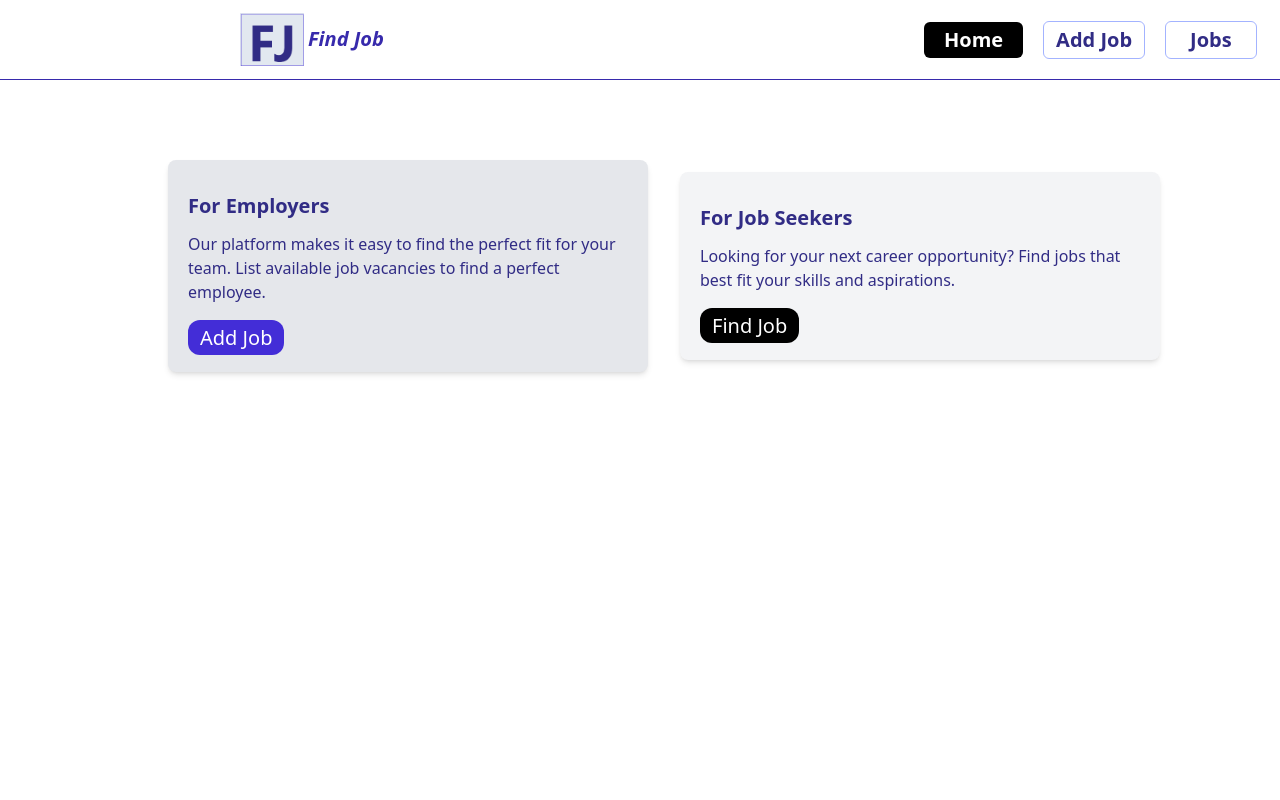
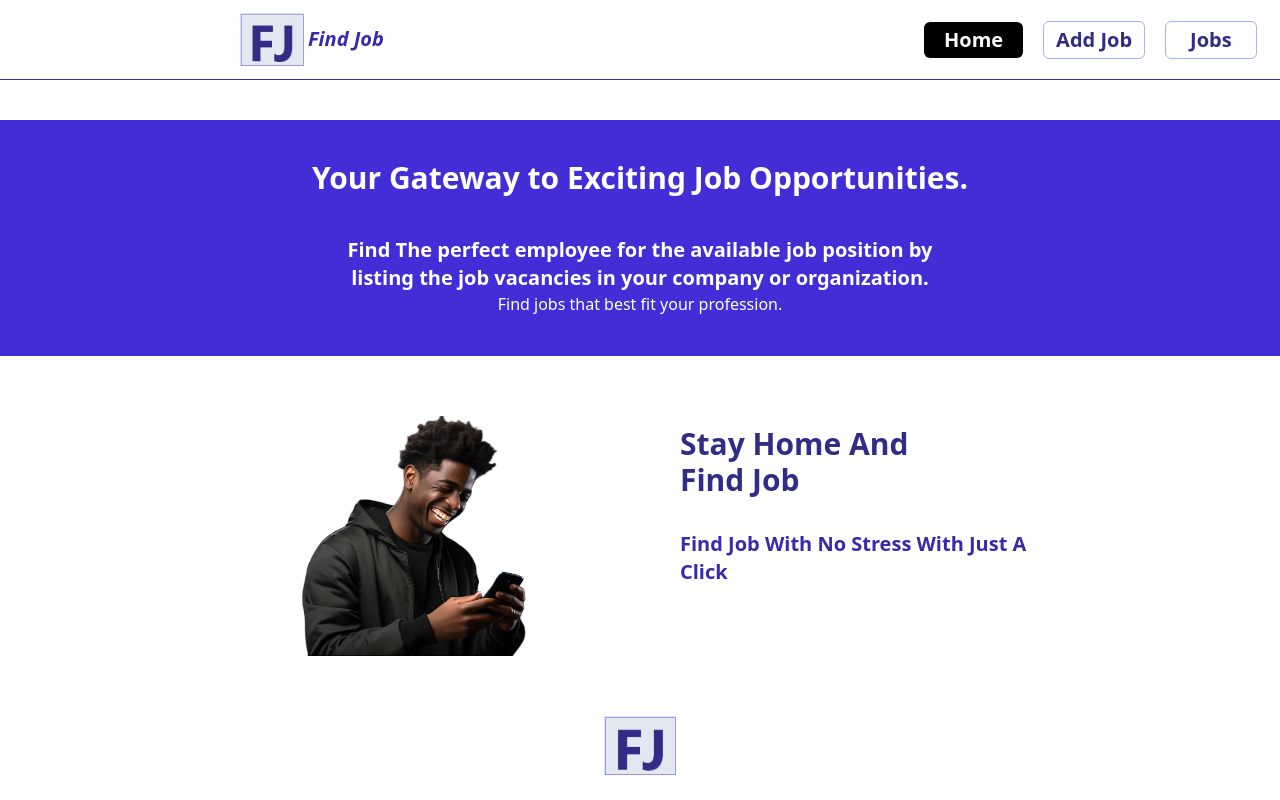
Before and after one commit to AsieduAmos/Jaman-Jobs, a React (Vite) app: page /home in a window 1280 px wide. Shown: the top 800 px of the page. Built offline with nearby package versions, Linux system fonts and the light colour scheme.

Commit message:
head component added

```diff
--- a/src/pages/AuthPage.jsx
+++ b/src/pages/AuthPage.jsx
@@ -1,17 +1,17 @@
 import React from 'react'
 import FJ from '../images/FJ.png'
 import findjob from '../images/findjob.png'
-import NavBar from '../components/NavBar'
+
 
 
 const AuthPage = () => {
   return (
   <>
-     <NavBar />
+
     <div className='grid lg:grid-cols-2 md:grid-cols-1 grid-cols-1 items-center justify-center pointer-events-none select-none'>
-        <img className='w-120 md:w-140 lg:w-100 lg:ml-70 md:ml-40 ml-10 mt-15' src={findjob} alt=" black young man looking on mobile phone" />
+        <img className='w-120 md:w-140 lg:w-90 lg:ml-70 md:ml-40 ml-10 mt-15' src={findjob} alt=" black young man looking on mobile phone" />
         <div className='px-10  mt-10 lg:mt-0 '>
-          <h2 className='text-4xl text-indigo-900 font-bold mb-8'>
+          <h2 className='text-3xl text-indigo-900 font-bold mb-8'>
               Stay Home And <br />Find Job
            </h2>
             <p className='text-xl font-bold text-indigo-800'>Find Job With No Stress With Just A <br />Click</p>
--- /dev/null
+++ b/src/pages/Head.jsx
@@ -0,0 +1,23 @@
+import React from 'react'
+
+const Head = () => {
+  return (
+    <>
+    <div className='bg-indigo-700 text-white mt-10 py-10 text-center'>
+        <h3 className='text-3xl font-bold'> Your Gateway to Exciting Job Opportunities.</h3>
+        <p className='mt-10 text-xl font-bold'>
+             Find The perfect employee for the available job position by<br /> listing
+             the job vacancies in your company or organization.
+
+
+        </p>
+        <p>
+             Find jobs that best fit your profession.
+        </p>
+
+    </div>
+    </>
+  )
+}
+
+export default Head
--- a/src/pages/HomePage.jsx
+++ b/src/pages/HomePage.jsx
@@ -1,12 +1,14 @@
 import React from 'react'
 import{ NavLink } from 'react-router-dom'
+import AuthPage from './AuthPage'
+import Head from './Head'
 
 
 const HomePage = () => {
   return (
   <>
-
-
+   <Head />
+   <AuthPage />
   <div className='flex items-center justify-center mt-20'>
     <div className='bg-gray-200 text-indigo-900 w-120 ml-12 p-5 shadow-md rounded-lg'>
         <h2 className='font-bold text-xl py-3 '>For Employers</h2>
```
